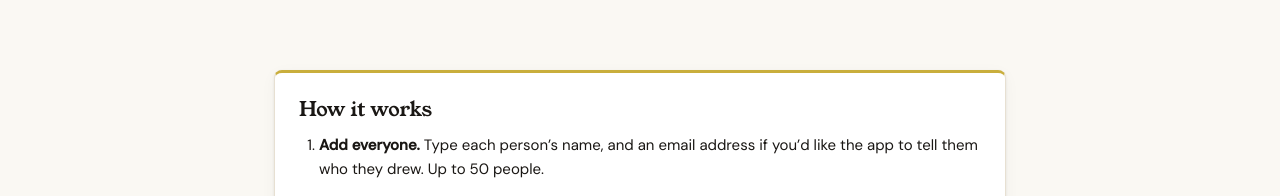
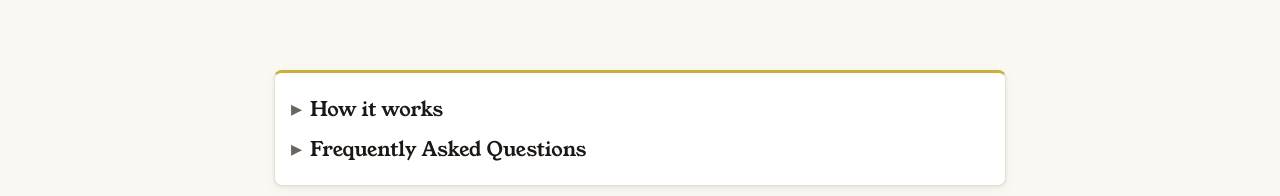
Before and after one commit to dan-basar/secret-santa, a Next.js app: page /secret-santa/ in a window 1280 px wide. Shown: the part 756-952 px from the top of the page. Built offline with nearby package versions, Linux system fonts and the light colour scheme; no server answers.

Commit message:
Fold up "How it works" and the FAQ on the home page (#74)

```diff
--- a/src/components/home/HowItWorks.tsx
+++ b/src/components/home/HowItWorks.tsx
@@ -2,11 +2,16 @@ import { MAX_PARTICIPANTS } from '@/lib/groups';
 import styles from '@/styles/Home.module.css';
 
 // Plain text below the form, so visitors and search engines can tell what the app does
-// and answer the questions people search for before trying it
+// and answer the questions people search for before trying it. Each part folds up in a
+// native <details>, which only hides its text, so search engines still read all of it
 export default function HowItWorks() {
   return (
     <section className={`${styles.section} card ${styles.about}`}>
+      <details className={styles.fold}>
+        <summary className={styles.foldToggle}>
+          <span className={styles.foldChevron} aria-hidden="true">▸</span>
           <h2 className={styles.sectionTitle}>How it works</h2>
+        </summary>
         <ol className={styles.howSteps}>
           <li>
             <strong>Add everyone.</strong> Type each person&rsquo;s name, and an email address if you&rsquo;d like the app
@@ -21,8 +26,13 @@ export default function HowItWorks() {
             secret match. Each person only sees who they drew.
           </li>
         </ol>
+      </details>
 
+      <details className={styles.fold}>
+        <summary className={styles.foldToggle}>
+          <span className={styles.foldChevron} aria-hidden="true">▸</span>
           <h2 className={styles.sectionTitle}>Frequently Asked Questions</h2>
+        </summary>
         <div className={styles.faq}>
           <h3>Is it free?</h3>
           <p>Yes! There&rsquo;s no sign-up and no account.</p>
@@ -33,6 +43,7 @@ export default function HowItWorks() {
           <h3>Can I set a budget or date?</h3>
           <p>Yes. Add a budget, exchange date, or note after the draw, and everyone sees them with their match.</p>
         </div>
+      </details>
     </section>
   );
 }
--- a/src/styles/Home.module.css
+++ b/src/styles/Home.module.css
@@ -184,11 +184,50 @@
   margin-top: 56px;
   font-size: 15px;
   line-height: 1.6;
+  display: flex;
+  flex-direction: column;
+  gap: 16px;
+}
+
+/* "How it works" and the FAQ each fold up under their heading, closed at first */
+.foldToggle {
+  display: flex;
+  align-items: center;
+  gap: 8px;
+  cursor: pointer;
+  list-style: none;
+}
+
+/* Safari draws its own triangle unless told not to */
+.foldToggle::-webkit-details-marker {
+  display: none;
+}
+
+.foldToggle .sectionTitle {
+  margin-bottom: 0;
+}
+
+.foldToggle:focus-visible {
+  outline: 2px solid var(--accent);
+  outline-offset: 2px;
+}
+
+.foldChevron {
+  display: inline-block;
+  font-size: 22px;
+  line-height: 1;
+  margin-left: -8px;
+  color: var(--ink-light);
+  transition: transform 0.15s;
+}
+
+.fold[open] .foldChevron {
+  transform: rotate(90deg);
 }
 
 .howSteps {
   padding-left: 20px;
-  margin: 12px 0 28px;
+  margin: 12px 0 0;
   display: flex;
   flex-direction: column;
   gap: 10px;
```
Also changed, not shown: 1 other file (tests, documents, lock files or other folders). Lines whose indentation alone changed are shown as unchanged.
